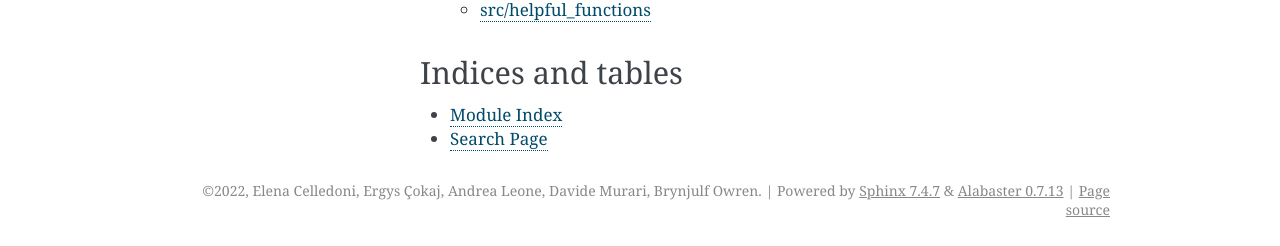
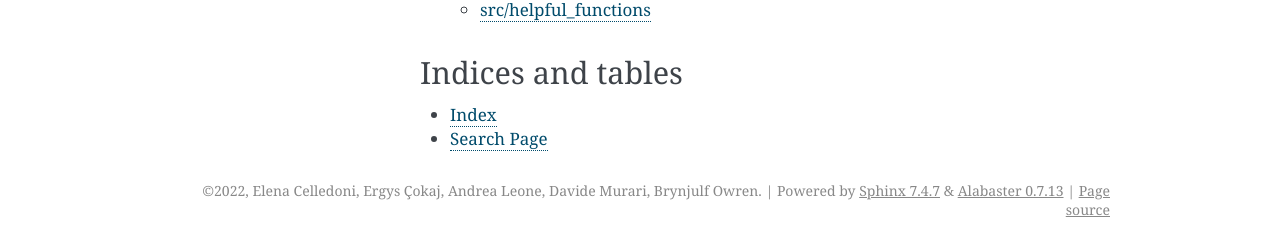
Before and after one commit to THREAD-3-2/lie_group_integrators_double_spherical_pendulum, a Sphinx documentation site: the page built from docs/index.rst, in a window 1280 px wide. Shown: the part 766-1012 px from the top of the page. Built offline with Sphinx 7.4.7, drawn with Linux system fonts in a browser that asks for light colours.

Commit message:
Update index.rst

```diff
--- a/docs/index.rst
+++ b/docs/index.rst
@@ -20,5 +20,5 @@ Contents
 Indices and tables
 ==================
 
-* `Module Index <mat-modindex.html>`_
+* :ref:`genindex`
 * :ref:`search`
```
